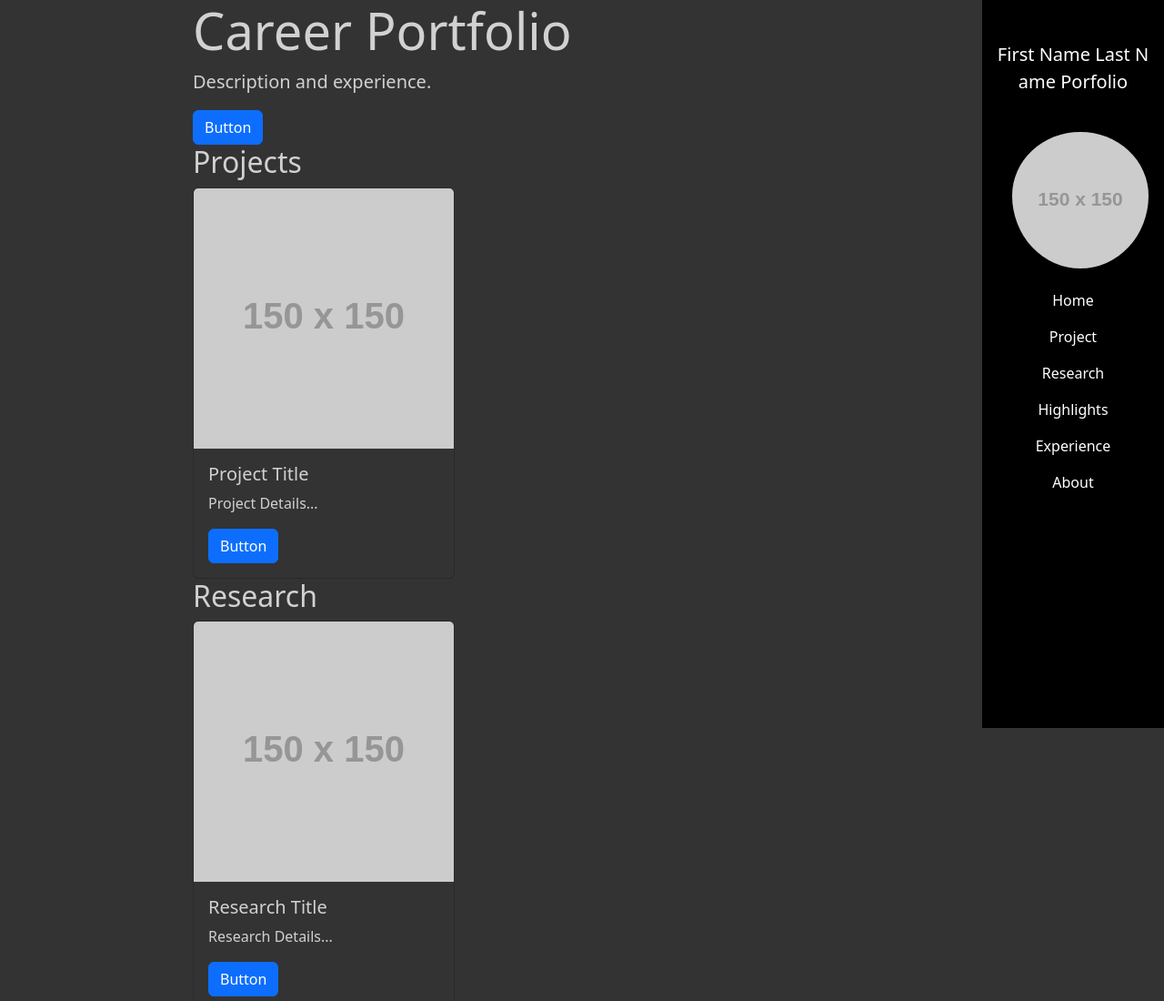
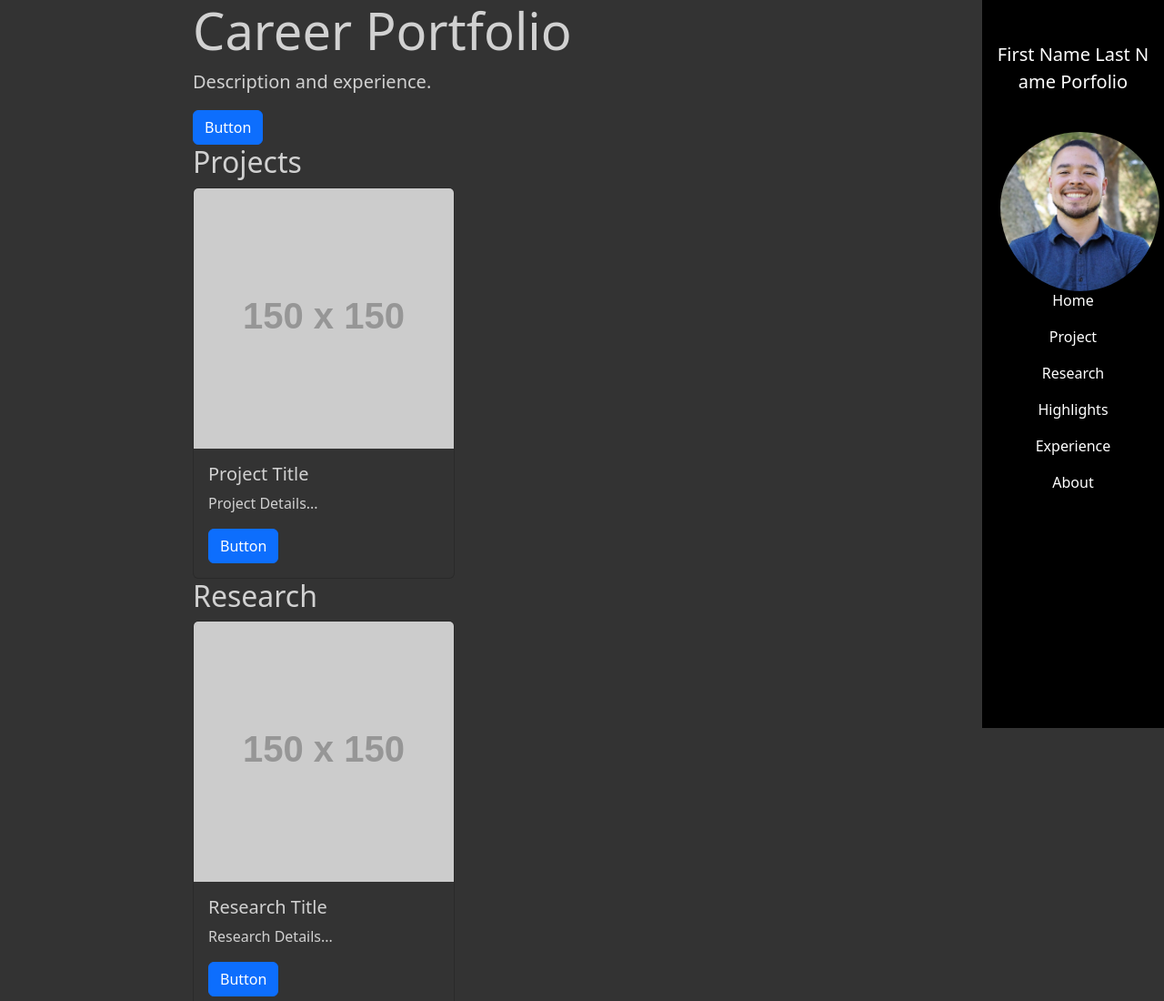
Before and after one commit to cordova-jon1618/jonathan_cordova_portfolio, a website: page index.html in a window 1280 px wide. Shown: the top 1100 px of the page at 91% size. Drawn offline with nearby package versions, Linux system fonts and the light colour scheme; placeholder pictures from the web are drawn by us; a script that the page names is missing.

Commit message:
Added profile photo to webpage

```diff
--- a/index.html
+++ b/index.html
@@ -61,10 +61,14 @@
     <div class="d-flex">
         <!-- <nav class="navbar navbar-dark bg-dark flex-column" style="height: 100vh; position: fixed; width: 200px;"> -->
         <nav class="navbar navbar-dark bg-dark flex-column">
+            <!-- <a class="navbar-brand" href="#">First Name Last Name Porfolio -->
             <a class="navbar-brand" href="#">First Name Last Name Porfolio
                 <span id="navbarBrandText" class="h3 fw-bold d-block d-lg-none">My Name</span>
                 <!-- Placeholder image with Bootstrap utility classes -->
-                <img id="navbarBrandImage" src="https://via.placeholder.com/150" class="d-none d-lg-block rounded-circle" alt="Profile Placeholder">
+                <!-- <img id="navbarBrandImage" src="https://via.placeholder.com/150" class="d-none d-lg-block rounded-circle" alt="Profile Placeholder"> -->
+                <img id="navbarBrandImage" src="assets/profile_photo.png"
+                class="d-none d-lg-block rounded-circle"
+                alt="Profile Placeholder" style="max-width: 175px; height: auto;">
             </a>
             <ul class="navbar-nav">
                 <li class="nav-item">
```
Also changed, not shown: assets/profile_photo.png (added).
